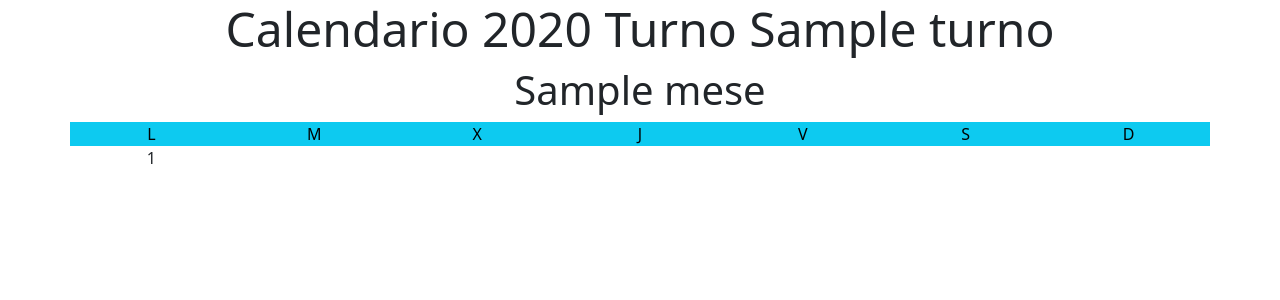
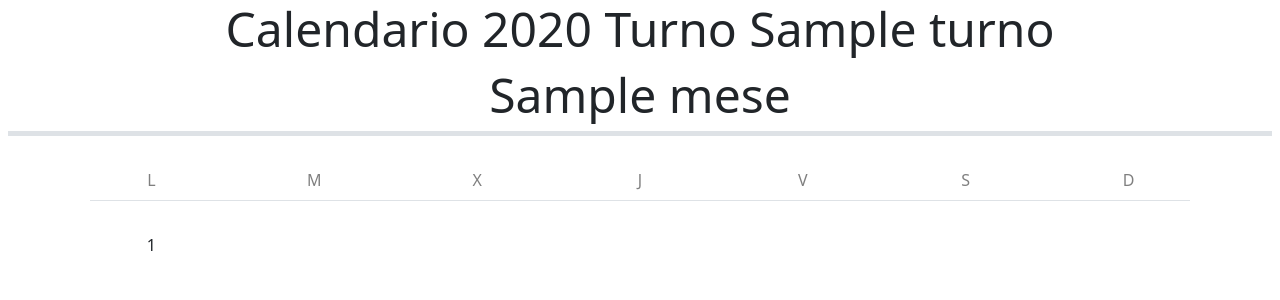
Before and after one commit to xerchion/CalendarioPresa, a Flask app: template templates/calendarioMes.html in a window 1280 px wide. Shown: the top 300 px of the page. Run offline with Flask 2, Linux system fonts and the light colour scheme; the template is opened without the code that fills it: most values are stand-ins (such as "Sample title", 1, 10 or a date in 2020).

Commit message:
5-10 colores dias trabajo

```diff
--- a/app.py
+++ b/app.py
@@ -28,31 +28,18 @@ def mes():
     turno=request.form['turno']
 
     #Colores, dependiendo del turno para los css de bootstrap, usados en cabecera y #TODO menu
-    colores={"A":"bg-info", "B":"bg-dark", "C":"bg-danger .bg-gradient" ,"D":"bg-info" ,"E":"bg-info" }
+    colores={"A":"bg-success", "B":"bg-primary", "C":"bg-danger" ,"D":"bg-warning" ,"E":"bg-warning bg-opacity-50" }
+    coloresdias={"N": "bg-secondary","T":"bg-warning" ,"M":"bg-info" } #Mañana tarde noche
 
-    mes=9  # FIXME  ESTO VA A SER PARA PROBAR UN MES EN CONCRETO
+    mes=10  # FIXME  ESTO VA A SER PARA PROBAR UN MES EN CONCRETO
     print(year,turno)
     calendario=calendarioReal.calendarioReal(int(year),turno)
     turno=turno.capitalize()
-    return(render_template("calendarioMes.html",colores=colores,mes=mes,year=year,turno=turno,calendario=calendario))
+    return(render_template("calendarioMes.html",cd=coloresdias,colores=colores,mes=mes,year=year,turno=turno,calendario=calendario))
     #el return devuelve HTML´s enteros
 
 # Las siguientes lineas crean otra página de prueba de calendarioHTML, puedes borrarlo
-@app.route("/calen")
-def prueba():
-    import calendar
-    class CustomHTMLCal(calendar.HTMLCalendar):
-        cssclasses = [style + " text-nowrap" for style in
-                    calendar.HTMLCalendar.cssclasses]
-        cssclass_month_head = "text-center month-head"
-        cssclass_month = "text-center month"
-        cssclass_year = "text-italic lead"
-    a=CustomHTMLCal(calendar.HTMLCalendar)
-    calendario_HTML = calendar.HTMLCalendar(calendar.MONDAY)
-    tablaHTML = calendario_HTML.formatyear(2022, 3)
-    print(tablaHTML)
 
-    return tablaHTML
 
 # con estas lineas activo el debug para no tener que cerrar y abrir el servidor en cada cambio
 #que hiciera, de esta manera no hay que hacer ctrl-c para salir del servidor.
--- a/calendarioReal.py
+++ b/calendarioReal.py
@@ -65,6 +65,7 @@ def calendarioReal(year,turno):
         """
         mes=Mes()
         mes.dias=[]
+
         mes.num=numero
         mes.nombre=calendarioMes[0].capitalize()
         """ print(calendarioMes) """
@@ -111,7 +112,6 @@ def calendarioReal(year,turno):
             import calendar
             #Esto era para el dia en letra, esto sobra
             curr_date = date(year,mes.num,int(dia.num))
-
             dia.texto=calendar.day_name[curr_date.weekday()].capitalize()[0:2]
             if dia.texto=="Mi":
                 dia.texto="X"
--- a/templates/calendarioMes.html
+++ b/templates/calendarioMes.html
@@ -2,44 +2,45 @@
 
 {% block contenido %}
 <!-- Prueba -->
-<h1 class="display-5 {{ colores[turno] }} text-center"> Calendario {{ year }} Turno {{ turno }} </h1>
-<!-- viejo -->
-<!--     <h1 class="display-5
-        {% if turno=="A" %}
-            turnoA
-        {% elif turno=="B" %}
-            turnoB
-        {% elif turno=="C" %}
-        bg-danger .bg-gradient
-        {% elif turno=="D" %}
-            turnoD
-        {% else %}
-            turnoE
-        {% endif %}
-    text-center"> Calendario {{ year }} Turno {{ turno }} </h1> -->
+<h1 class="display-5 {{ colores[turno] }} bg-gradient text-center"> Calendario {{ year }} Turno {{ turno }} </h1>
+
     <!-- Cabecera de color -->
-    <h1 class="display-7  text-center"> {{ calendario.meses[mes].nombre }}</h1>
+    <h1 class="display-5  text-center border-5"> {{ calendario.meses[mes].nombre }}</h1>
+    <div class="row row-cols-1 m-2 border-top border-5"></div>
+    <div class="row row-cols-7 m-2  m-lg-3"></div>
     <div class="container-sm text-center ">
 
         <!-- Cabecera Semana -->
-        <div class="row row-cols-7 text-bg-info">
+        <div class="row row-cols-7 text-black-50">
           <div class="col">L</div>
           <div class="col">M</div>
           <div class="col">X</div>
           <div class="col">J</div>
           <div class="col">V</div>
           <div class="col">S</div>
-          <div class="col">D</div>
+          <div class="col ">D</div>
         </div>
+        <div class="row row-cols-7 m-2 border-top"></div>
+        <div class="row row-cols-7 m-2  m-lg-3"></div>
         <!-- Dias -->
-       <div class="row row-cols-7">
+       <div class="row row-cols-7 ">
             <!-- Huecos en blanco iniciales -->
-            {% for i in range(1,calendario.meses[mes].dias[1].numSemana-1) %}
-                <div class="col"> {{ " " }} </div>
+
+            {% for i in range(1,calendario.meses[mes].dias[0].numSemana) %}
+                <div class="col pt-2 pb-2"> {{" "}} </div>
             {% endfor %}
 
             {% for dia in calendario.meses[mes].dias %}
-                <div class="col"> {{ dia.num  }} </div>
+<!--                 #TODO AQUI IRIAN LOS FESTIVOS TAMBIEN -->
+                {% if dia.festivo %}
+                    <div class="col text-bg-danger"> {{ dia.num }} </div>
+                {% else %}
+                    <div class="col {{ cd[dia.turno] }}"> {{ dia.num }} </div>
+                {% endif %}
+<!--                  {% if dia.festivo %}
+                {{"text-bg-danger"}}
+            {% endif %}  -->
+
                 {% if dia.numSemana==7 %}
                     </div>
                     <div class="row row-cols-7">
--- a/templates/index.html
+++ b/templates/index.html
@@ -10,6 +10,8 @@
 
   <div class="mb-3 btn">
     <select name="turno" class="form-select" aria-label="Default select example">
+      <!-- Aqui se podria hacer un bucle for para los turnos con sus colores, dejando
+      TODO en una sola linea un option para todos... -->
       <option selected>Elige un Turno</option>
       <option class="text-bg-danger" value="A">Tunro A</option>
       <option value="B">Turno B</option>
```
